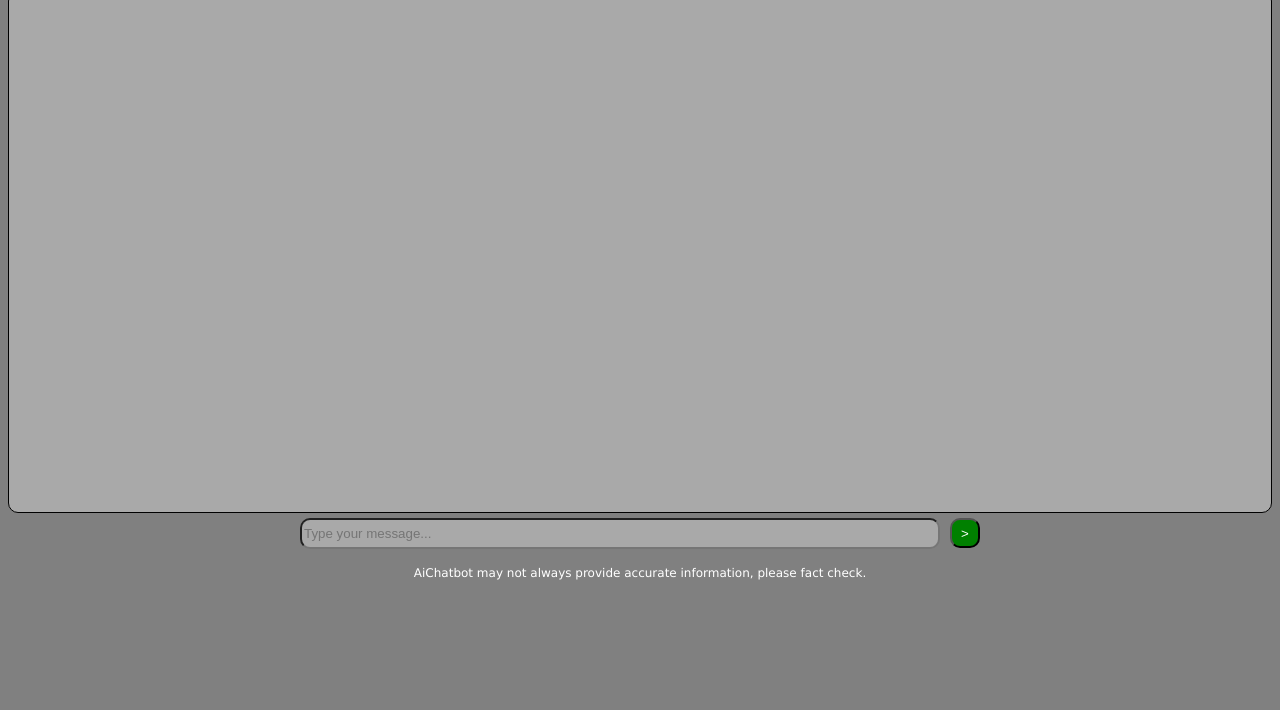
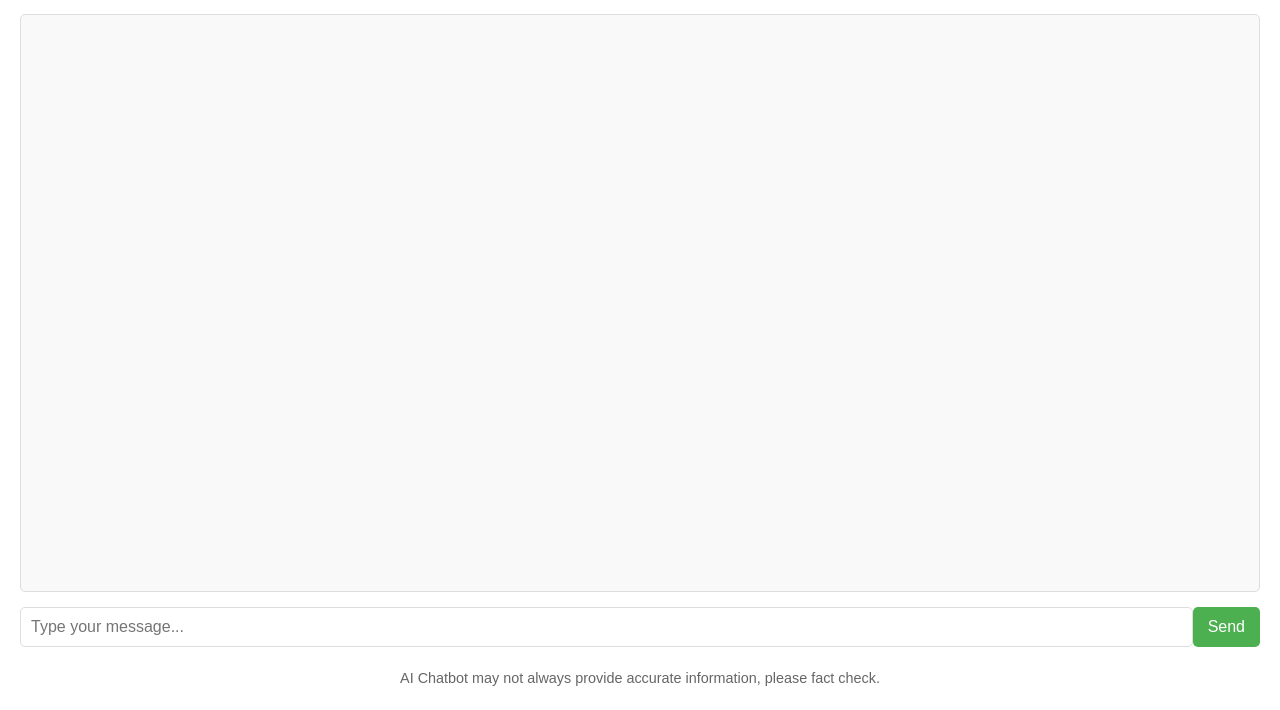
Before and after one commit to sesettikalyan/AIchat-bot, a website: page public/index.html in a window 1280 px wide. Shown: the part 90-800 px from the top of the page. Drawn offline with Linux system fonts and the light colour scheme.

Commit message:
feat: Fresh new desing

```diff
--- a/public/index.html
+++ b/public/index.html
@@ -3,28 +3,27 @@
 <head>
     <meta charset="UTF-8" />
     <meta name="viewport" content="width=device-width, initial-scale=1.0" />
-    <title>Ai ChatBot</title>
+    <title>AI ChatBot</title>
     <link rel="stylesheet" href="style.css" />
 </head>
 <body>
-    <h1 class="logo">Ai<span style="color: green">Chatbot</span></h1>
-    <div id="chatbot"></div>
-    <div id="input-container">
+    <div class="container">
+        <h1 class="logo">AI<span class="highlight">Chatbot</span></h1>
+        <div id="chatbot" class="chatbox"></div>
+        <div id="input-container" class="input-container">
             <input
                 type="text"
                 id="input"
                 placeholder="Type your message..."
                 title="Type your message" />
-      <button onclick="sendMessage()" title="Send">></button>
+            <button onclick="sendMessage()" title="Send" class="send-button">Send</button>
         </div>
-
-    <div class="bottompageSection">
-      <p class="bottompageDisclaimer">
-        AiChatbot may not always provide accurate information, please fact
-        check.
+        <footer class="footer">
+            <p class="disclaimer">
+                AI Chatbot may not always provide accurate information, please fact check.
             </p>
+        </footer>
     </div>
-
     <script src="script.js"></script>
 </body>
 </html>
--- a/public/style.css
+++ b/public/style.css
@@ -1,74 +1,106 @@
+/* General Variables */
+:root {
+  --font-family: 'Arial', sans-serif;
+  --background-color: #f4f4f9;
+  --text-color: #333;
+  --highlight-color: #4CAF50; /* Green */
+  --chatbox-border-color: #ddd;
+  --chatbox-background-color: #f9f9f9;
+  --user-message-color: #007bff; /* Blue */
+  --bot-message-color: #dc3545; /* Red */
+  --footer-text-color: #666;
+  --border-radius: 5px;
+  --transition-duration: 0.3s;
+}
+
+/* General Reset */
+* {
+  box-sizing: border-box;
+  margin: 0;
+  padding: 0;
+}
+
 body {
-  background-color: Grey;
-  font-family: Verdana;
+  font-family: var(--font-family);
+  background-color: var(--background-color);
+  color: var(--text-color);
+  line-height: 1.6;
+}
+
+.container {
+  max-width: 100%; /* Use all available width */
+  height: 100vh; /* Use full height of the viewport */
+  display: flex;
+  flex-direction: column;
+  padding: 20px;
+  background: #ffffff;
 }
 
 .logo {
   text-align: center;
+  font-size: 2.5rem;
+  margin-bottom: 20px;
 }
 
-#chatbot {
-  background-color: DarkGrey;
-  width: auto;
-  height: 500px;
-  border: 1px solid black;
-  border-radius: 10px;
-  overflow-y: scroll;
-  padding: 10px;
+.highlight {
+  color: var(--highlight-color);
 }
 
+.chatbox {
+  border: 1px solid var(--chatbox-border-color);
+  border-radius: var(--border-radius);
+  flex: 1; /* Allow the chatbox to take all available space */
+  overflow-y: auto;
+  padding: 15px;
+  background-color: var(--chatbox-background-color);
+  margin-bottom: 15px;
+}
+
+.input-container {
+  display: flex;
+  justify-content: space-between;
+}
+
+#input {
+  flex: 1;
+  padding: 10px;
+  border: 1px solid var(--chatbox-border-color);
+  border-radius: var(--border-radius);
+  font-size: 1rem;
+}
+
+.send-button {
+  padding: 10px 15px;
+  border: none;
+  background-color: var(--highlight-color);
+  color: white;
+  font-size: 1rem;
+  border-radius: var(--border-radius);
+  cursor: pointer;
+  transition: background-color var(--transition-duration);
+}
+
+.send-button:hover {
+  background-color: #45a049; /* Darker green on hover */
+}
+
+.footer {
+  text-align: center;
+  margin-top: 20px;
+}
+
+.disclaimer {
+  font-size: 0.9rem;
+  color: var(--footer-text-color);
+}
+
+/* Message Styles */
 .user-message {
-  background-color: Grey;
-  border-radius: 10px;
-  color: Black;
-  font-weight: bold;
-  padding: 10px;
+  color: var(--user-message-color);
+  margin: 10px 0;
 }
 
 .bot-message {
-  background-color: Grey;
-  border-radius: 10px;
-  color: White;
-  font-weight: bold;
-  padding: 10px;
-  max-height: auto;
-  /* Adjust the value based on your design */
-  overflow-y: auto;
-  /* or overflow-y: scroll; */
+  color: var(--bot-message-color);
+  margin: 10px 0;
 }
-
-#input-container {
-  display: flex;
-  flex-direction: horizontal;
-  align-items: center;
-}
-
-#input {
-  background-color: DarkGrey;
-  border-radius: 10px;
-  color: Black;
-  width: 50%;
-  height: 25px;
-  margin: 5px;
-  margin-left: auto;
-}
-
-button {
-  background-color: Green;
-  border-radius: 10px;
-  color: White;
-  margin: 5px;
-  margin-right: auto;
-  width: 30px;
-  height: 30px;
-  cursor: pointer;
-}
-
-.bottompageSection {
-  text-align: center;
-}
-
-.bottompageDisclaimer {
-  color: White;
-  font-size: 12px;
-}
```
Lines whose indentation alone changed are shown as unchanged.
